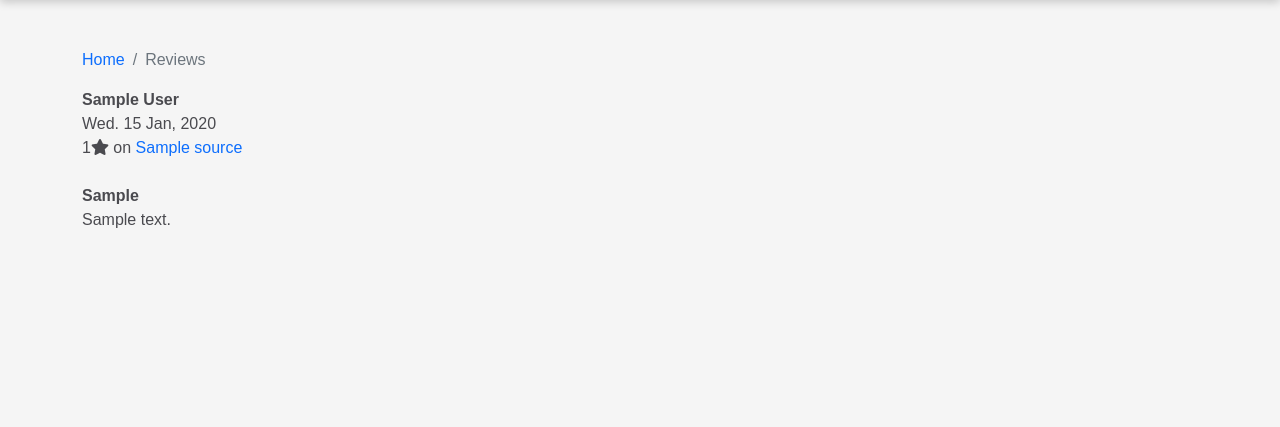
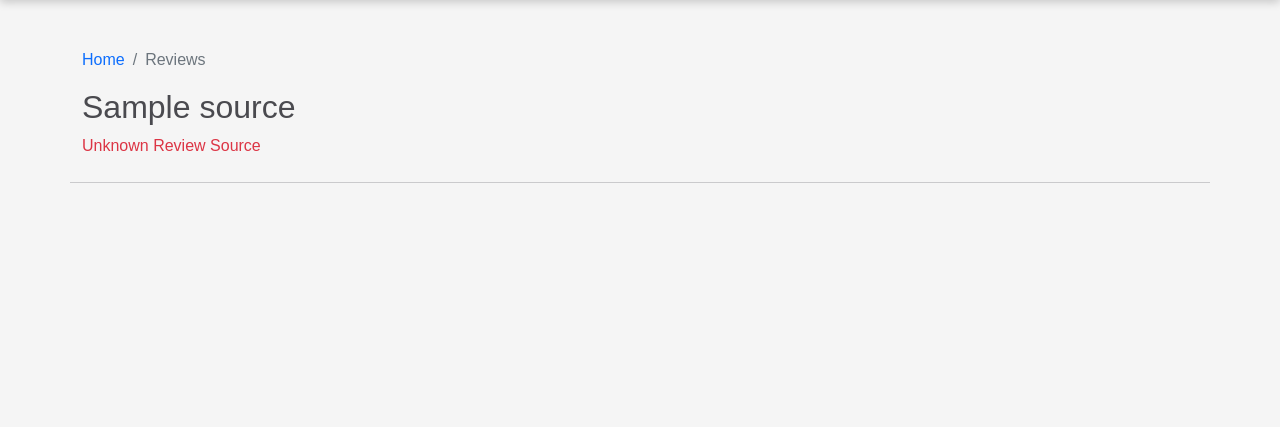
Before and after one commit to TravelTimN/iraqikurdistanguide, a Django app: page /reviews/ in a window 1280 px wide. Shown: the part 76-503 px from the top of the page. Run offline with Django 3.2, Linux system fonts and the light colour scheme; tables that the repository leaves empty hold one stand-in row (values such as "Sample post"); some libraries are stand-ins or nearby versions.

Commit message:
Format Reviews templates, and create independent partials by source

```diff
--- a/reviews/templates/reviews/reviews.html
+++ b/reviews/templates/reviews/reviews.html
@@ -10,23 +10,33 @@
             <li class="breadcrumb-item"><a href="{% url 'home' %}">Home</a></li>
             <li class="breadcrumb-item active" aria-current="page">Reviews</li>
             {% if request.user.is_superuser %}
-                <li class="breadcrumb-item"><a href="">Admin: Add Review</a></li>
+                <li class="breadcrumb-item"><a href="{% url 'add_review' %}">Admin: Add Review</a></li>
             {% endif %}
         </ol>
     </div>
 
     <div class="row">
-        <!-- loop reviews -->
-        {% for review in reviews %}
-            <div class="col-12 col-md-4 col-lg-3">
-                    <strong>{{ review }}</strong> <img src="{{ review.country.flag }}" alt=""><br>
-                    {{ review.date|date:"D. d M, Y" }}<br>
-                    {{ review.rating }}<i class="fas fa-star"></i> on
-                    <a href="{{ review.source.url }}" target="_blank" rel="noopener">{{ review.source }}</a>
-                    <br><br>
-                    <strong>{{ review.headline }}</strong><br>
-                    {{ review.review|safe }}
-                </div>
+        <!-- loop reviews (regroup by source) -->
+        {% regroup reviews by source.name as reviews_list %}
+        {% for source, review_group in reviews_list reversed %}
+
+            <h2>{{ source }}</h2>
+            {% for review in review_group %}
+                {% if review.source.name == "TripAdvisor" %}
+                    <!-- trip advisor reviews -->
+                    {% include "reviews/partials/trip_advisor_review_card.html" %}
+                {% elif review.source.name == "Google Maps" %}
+                    <!-- google maps reviews -->
+                    {% include "reviews/partials/google_maps_review_card.html" %}
+                {% elif review.source.name == "Facebook" %}
+                    <!-- facebook map reviews -->
+                    {% include "reviews/partials/facebook_review_card.html" %}
+                {% else %}
+                    <span class="text-danger">Unknown Review Source</span>
+                {% endif %}
+            {% endfor %}
+            <hr class="my-4">
+
         {% endfor %}
     </div>
 </section>
```
Also changed, not shown: reviews/templates/reviews/partials/facebook_review_card.html (added, +25 -0 lines), reviews/templates/reviews/partials/google_maps_review_card.html (added, +25 -0 lines), reviews/templates/reviews/partials/trip_advisor_review_card.html (added, +25 -0 lines).
